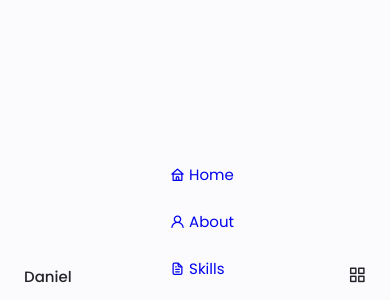
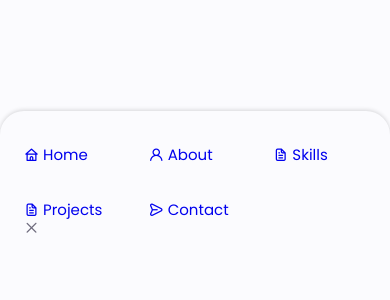
Before and after one commit to danielchang2001/Personal-Website-2021, a plain HTML site: page index.html in a window 390 px wide. Shown: the part 544-844 px from the top of the page. Drawn offline with nearby package versions, Linux system fonts and the light colour scheme.

Commit message:
Added media query that changes nav element spacing when screen size is 767px.

```diff
--- a/assets/css/styles.css
+++ b/assets/css/styles.css
@@ -168,3 +168,22 @@
     .nav__toggle:hover {
         color: var(--first-color);
     }
+
+    @media screen and (max-width: 767px){
+        .nav__menu{
+            position: fixed;
+            bottom: 0;
+            left: 0;
+            width: 100%;
+            background-color: var(--body-color);
+            padding: 2rem 1.5rem 4rem;
+            box-shadow: 0 -1px 4px rgba(0,0,0,.15);
+            border-radius: 1.5rem 1.5rem 0 0;
+            transition: .3s;
+        }
+    }
+
+    .nav__list {
+        grid-template-columns: repeat(3, 1fr);
+        gap: 2rem;
+    }
```
